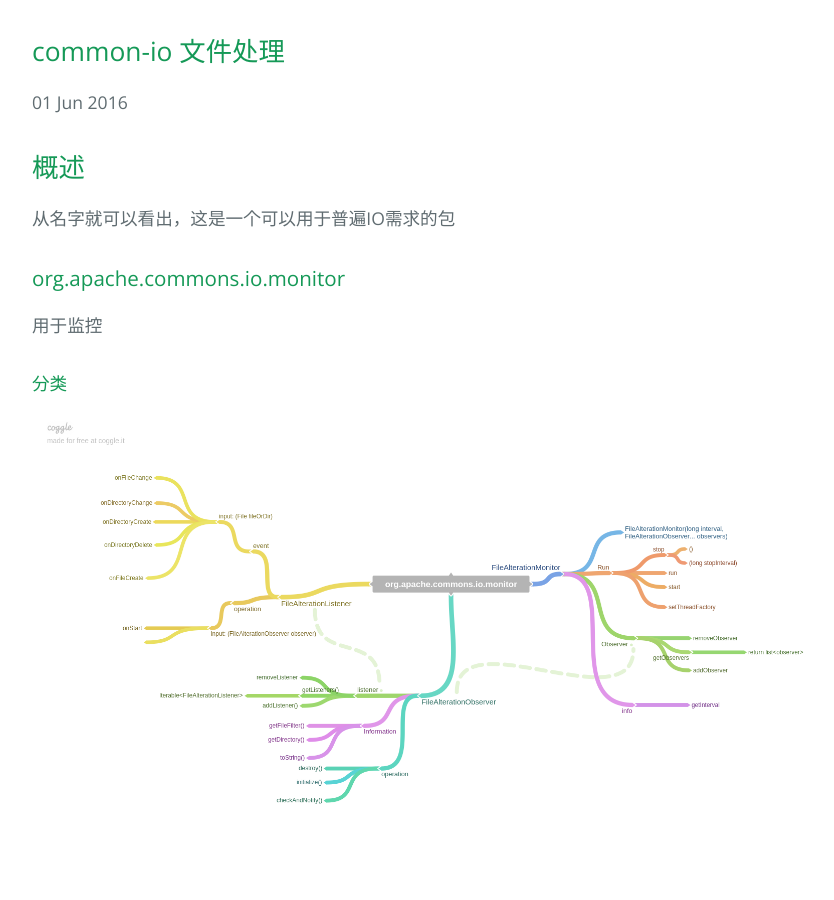
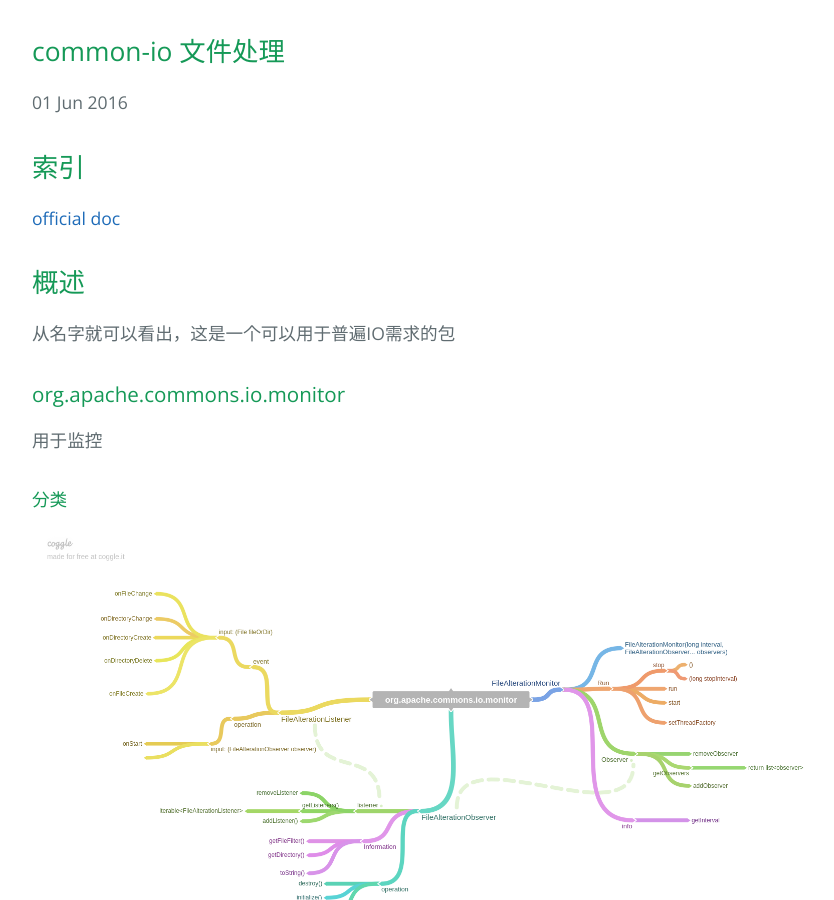
Before and after one commit to neilChenXie/ChenJava, a Jekyll site: the page built from _posts/packages/2016-06-01-common_io.md, in a window 1280 px wide and 900 px high. Shown: the whole window, without its empty margins (192-1026 px from the left). Built offline with Jekyll 4.4.1, drawn with Linux system fonts in a browser that asks for light colours.

Commit message:
modified:   _posts/packages/2016-06-01-common_io.md

```diff
--- a/_posts/packages/2016-06-01-common_io.md
+++ b/_posts/packages/2016-06-01-common_io.md
@@ -6,6 +6,10 @@ date: 2016-06-01 13:48:15 +0800
 category: Packages
 tags: [util, packages]
 ---
+
+## 索引
+
+[official doc](https://commons.apache.org/proper/commons-io/javadocs/api-release/)
 
 ## 概述
 
```
